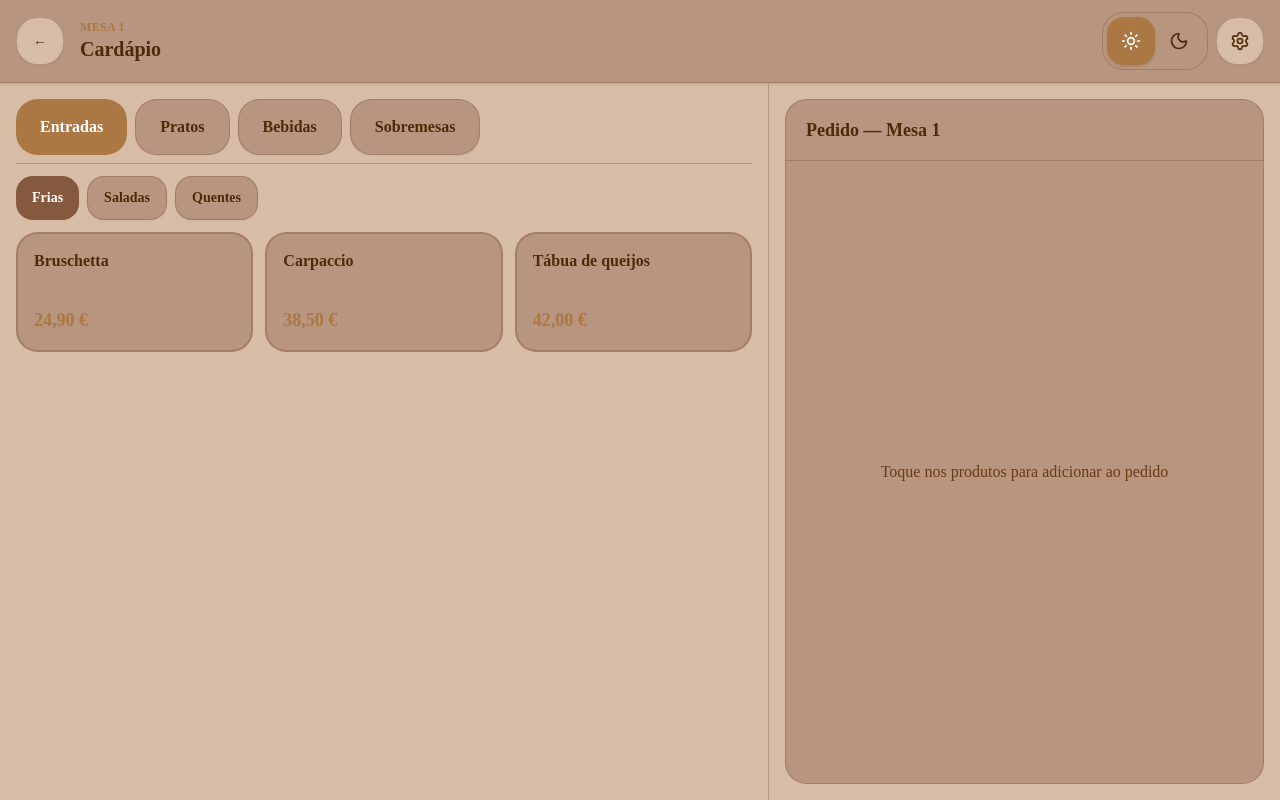
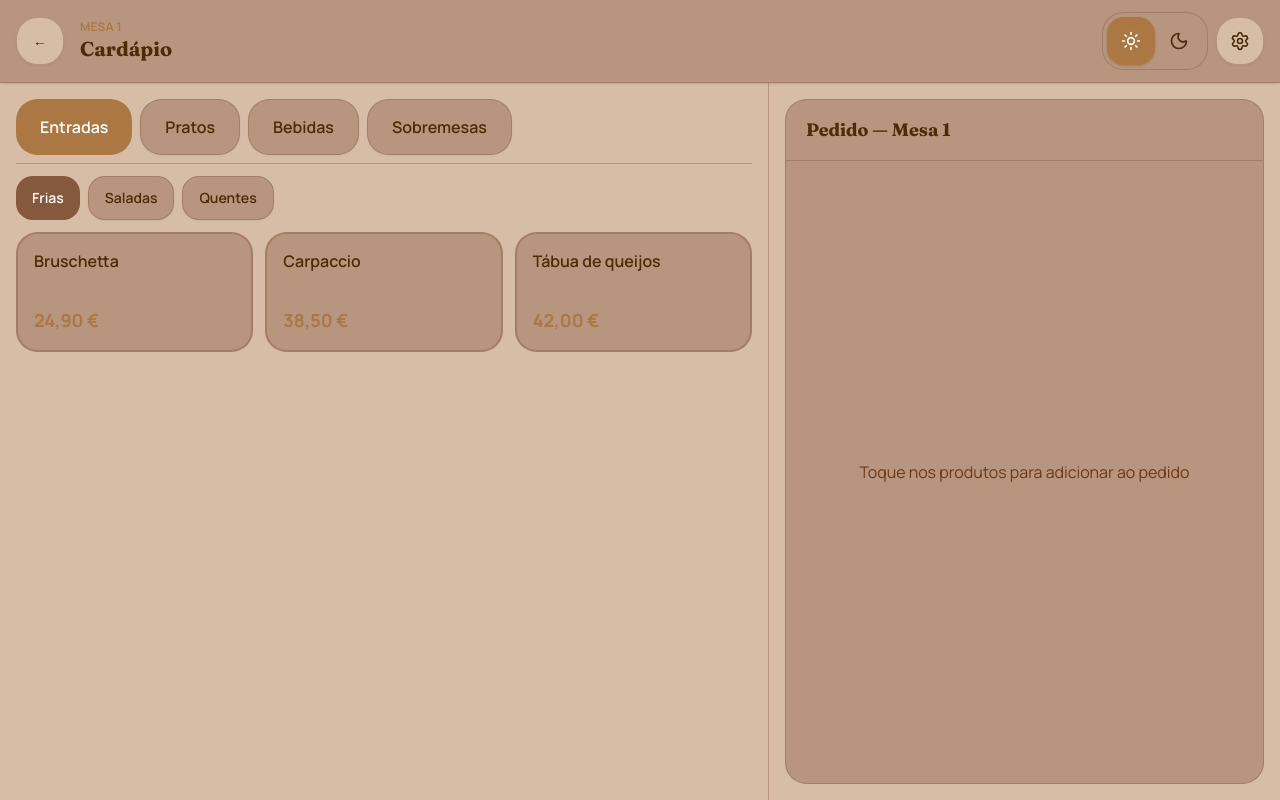
Before and after one commit to walternascimentobarroso/wrestaurant, a Next.js app in the folder frontend/: page /mesas/1 in a window 1280 px wide. Built offline with nearby package versions, Linux system fonts and the light colour scheme.

Commit message:
Change fonts
Signed-off-by: Walter Nascimento <walter.nascimento.barroso@gmail.com>

```diff
--- a/frontend/src/app/globals.css
+++ b/frontend/src/app/globals.css
@@ -8,9 +8,8 @@
 @theme inline {
   --color-background: var(--background);
   --color-foreground: var(--foreground);
-  --font-sans: var(--font-sans);
-  --font-mono: var(--font-geist-mono);
-  --font-heading: var(--font-sans);
+  --font-sans: var(--font-manrope), ui-sans-serif, system-ui, sans-serif;
+  --font-heading: var(--font-fraunces), ui-serif, Georgia, serif;
   --color-sidebar-ring: var(--sidebar-ring);
   --color-sidebar-border: var(--sidebar-border);
   --color-sidebar-accent-foreground: var(--sidebar-accent-foreground);
@@ -54,9 +53,14 @@
     @apply border-border outline-ring/50;
   }
   body {
-    @apply bg-background text-foreground;
+    @apply bg-background text-foreground font-sans;
   }
-  html {
-    @apply font-sans;
+  h1,
+  h2,
+  h3,
+  h4,
+  h5,
+  h6 {
+    @apply font-heading;
   }
 }
--- a/frontend/src/app/layout.tsx
+++ b/frontend/src/app/layout.tsx
@@ -1,21 +1,10 @@
 import type { Metadata } from "next";
-import { Geist, Geist_Mono } from "next/font/google";
 
 import { ThemeProvider } from "@/components/theme-provider";
+import { brand } from "@/design-system";
+import { fraunces, manrope } from "@/lib/fonts";
 
 import "./globals.css";
-
-const geistSans = Geist({
-  variable: "--font-geist-sans",
-  subsets: ["latin"],
-});
-
-const geistMono = Geist_Mono({
-  variable: "--font-geist-mono",
-  subsets: ["latin"],
-});
-
-import { brand } from "@/design-system";
 
 export const metadata: Metadata = {
   title: `${brand} — Mesas`,
@@ -30,10 +19,10 @@ export default function RootLayout({
   return (
     <html
       lang="pt-BR"
-      className={`${geistSans.variable} ${geistMono.variable} h-full antialiased`}
+      className={`${fraunces.variable} ${manrope.variable} h-full antialiased`}
       suppressHydrationWarning
     >
-      <body className="flex min-h-full flex-col">
+      <body className="flex min-h-full flex-col font-sans">
         <ThemeProvider
           attribute="class"
           defaultTheme="light"
--- a/frontend/src/features/tables/components/OrderSummary.tsx
+++ b/frontend/src/features/tables/components/OrderSummary.tsx
@@ -31,7 +31,7 @@ export function OrderSummary({
   return (
     <div className="flex h-full min-h-0 flex-col rounded-2xl border border-border bg-card">
       <div className="shrink-0 border-b border-border px-5 py-4">
-        <h2 className="text-lg font-bold text-foreground">
+        <h2 className="font-heading text-lg font-bold text-foreground">
           Pedido — Mesa {tableNumber}
         </h2>
         {items.length > 0 && (
@@ -92,7 +92,7 @@ export function OrderSummary({
             </div>
             <div className="mt-2 flex items-center justify-between">
               <span className="text-lg font-semibold text-foreground">Total</span>
-              <span className="text-2xl font-bold text-foreground">
+              <span className="font-heading text-2xl font-bold text-foreground">
                 {formatCurrency(total)}
               </span>
             </div>
--- a/frontend/src/features/tables/components/TableCard.tsx
+++ b/frontend/src/features/tables/components/TableCard.tsx
@@ -25,7 +25,7 @@ export function TableCard({ table }: TableCardProps) {
           <p className="text-sm font-medium uppercase tracking-wide text-muted-foreground">
             Mesa
           </p>
-          <p className="mt-1 text-3xl font-bold text-foreground">
+          <p className="mt-1 font-heading text-3xl font-bold text-foreground">
             {table.number}
           </p>
         </div>
--- a/frontend/src/features/tables/components/TableDetailPage.tsx
+++ b/frontend/src/features/tables/components/TableDetailPage.tsx
@@ -66,7 +66,7 @@ export function TableDetailPage({ tableId }: TableDetailPageProps) {
               <p className="text-xs font-semibold uppercase tracking-wide text-primary">
                 Mesa {table.number}
               </p>
-              <h1 className="text-xl font-bold text-foreground">Cardápio</h1>
+              <h1 className="font-heading text-xl font-bold text-foreground">Cardápio</h1>
             </div>
           </div>
           <AppHeaderActions />
--- a/frontend/src/features/tables/components/TablesPage.tsx
+++ b/frontend/src/features/tables/components/TablesPage.tsx
@@ -22,10 +22,10 @@ export function TablesPage() {
       <header className="shrink-0 border-b border-border bg-card shadow-sm">
         <div className="flex items-start justify-between gap-4 px-4 py-3">
           <div>
-            <p className="text-xs font-semibold uppercase tracking-wide text-primary">
+            <p className="font-heading text-xs font-semibold uppercase tracking-wide text-primary">
               {brand}
             </p>
-            <h1 className="text-xl font-bold text-foreground">Mesas</h1>
+            <h1 className="font-heading text-xl font-bold text-foreground">Mesas</h1>
             <p className="mt-1 text-sm text-muted-foreground">
               Selecione uma mesa para adicionar produtos ao pedido.
             </p>
--- /dev/null
+++ b/frontend/src/lib/fonts.ts
@@ -0,0 +1,11 @@
+import { Fraunces, Manrope } from "next/font/google";
+
+export const fraunces = Fraunces({
+  variable: "--font-fraunces",
+  subsets: ["latin"],
+});
+
+export const manrope = Manrope({
+  variable: "--font-manrope",
+  subsets: ["latin"],
+});
```
